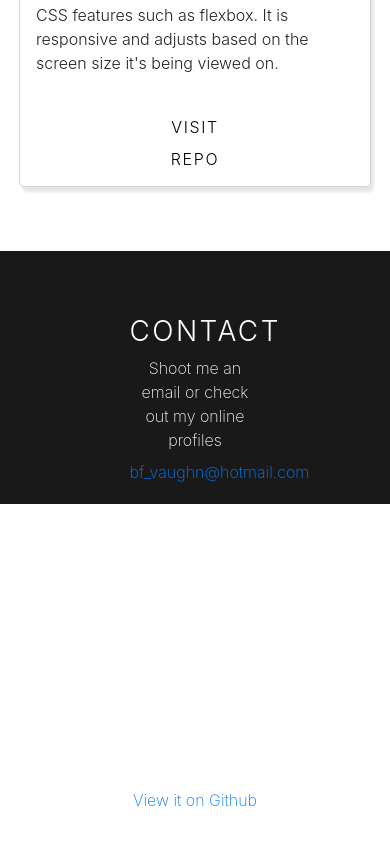
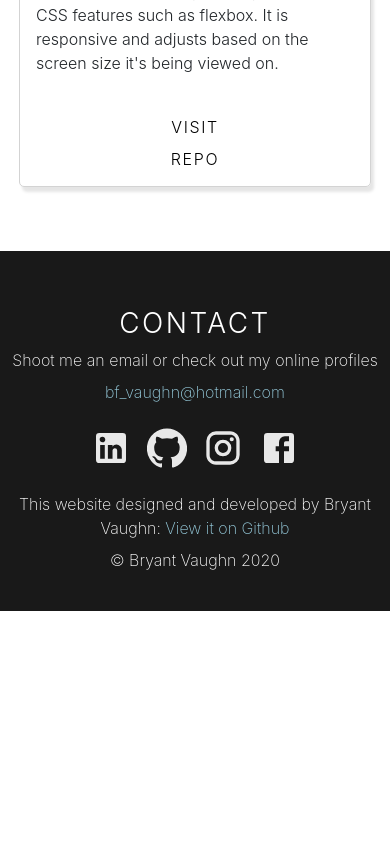
Before and after one commit to BryantVaughn/website, a Next.js app: page / in a window 390 px wide. Shown: the part 4361-5205 px from the top of the page. After the commit the page ends 4972 px from the top, so only its background shows below. Built offline with nearby package versions, Linux system fonts and the light colour scheme.

Commit message:
set breakpoint for contact container

```diff
--- a/components/Contact.module.css
+++ b/components/Contact.module.css
@@ -1,14 +1,20 @@
+@media only screen and (max-width: 1200px) {
+  .content { width: 100%; }
+}
+@media only screen and (min-width: 1200px) {
+  .content { width: 50%; }
+}
+
 .container {
   width: 100%;
-  height: 30vh;
+  height: 360px;
   background-color: rgba(0,0,0,0.9);
-  padding: 4rem;
+  padding-top: 3.5rem;
 }
 
 .content {
   text-align: center;
   margin: auto;
-  width: 50%;
   height: 100%;
   color: #fff;
 }
@@ -18,11 +24,23 @@
 }
 .content a {
   text-decoration: none;
-  transition: 0.2s ease-in;
 }
 
 .email {
+  color: rgb(153,207,224);
   font-weight: 200;
+  transition: 0.2s ease-in;
+}
+.email:hover {
+  color: rgba(153,207,224,0.7);
+}
+
+.website a {
+  color: rgb(153,207,224);
+  transition: 0.2s ease-in;
+}
+.website a:hover {
+  color: rgba(153,207,224,0.7);
 }
 
 .title {
```
